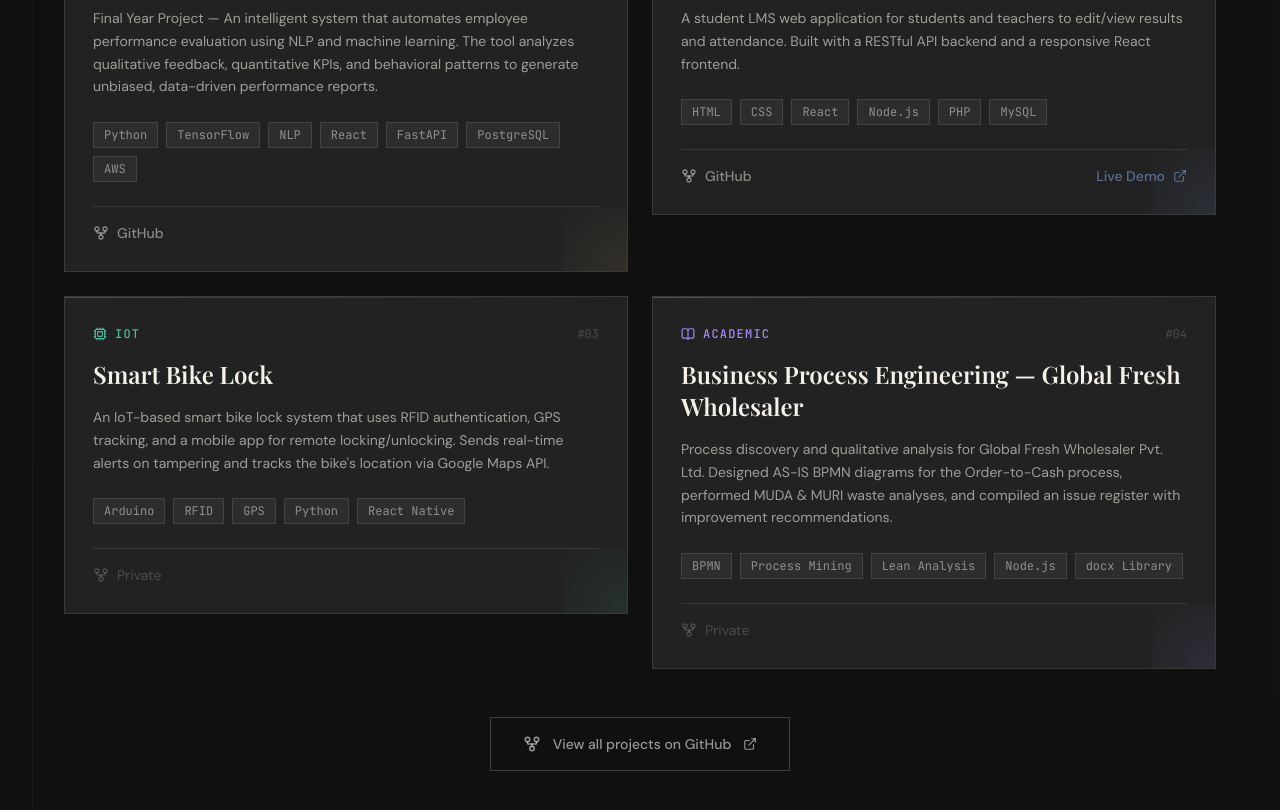
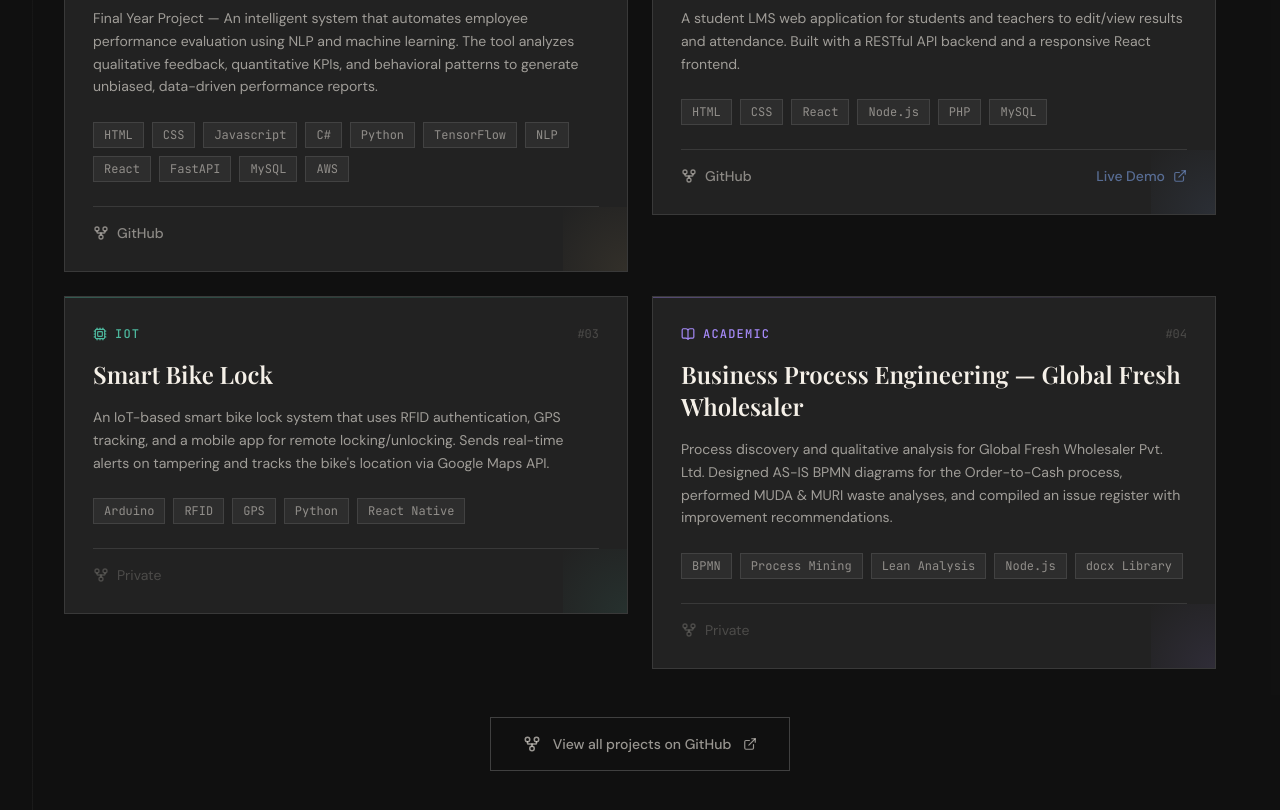
Before and after one commit to ahmedmujtaba45/My-Portfolio, a React (Vite) app: page / in a window 1280 px wide. Shown: the part 2100-2910 px from the top of the page. Built offline with nearby package versions, Linux system fonts and the light colour scheme; a web font is replaced by a local one.

Commit message:
Update portfolio.js

```diff
--- a/src/data/portfolio.js
+++ b/src/data/portfolio.js
@@ -41,7 +41,7 @@ export const projects = [
     badge: "FYP",
     description:
       "Final Year Project — An intelligent system that automates employee performance evaluation using NLP and machine learning. The tool analyzes qualitative feedback, quantitative KPIs, and behavioral patterns to generate unbiased, data-driven performance reports.",
-    tech: ["Python", "TensorFlow", "NLP", "React", "FastAPI", "PostgreSQL", "AWS"],
+    tech: ["HTML", "CSS", "Javascript", "C#", "Python", "TensorFlow", "NLP", "React", "FastAPI", "MySQL", "AWS"],
     github: "https://github.com/ahmedmujtaba45/ai-performance-eval",
     demo: null,
     color: "from-amber-900/30 to-orange-900/20",
```
